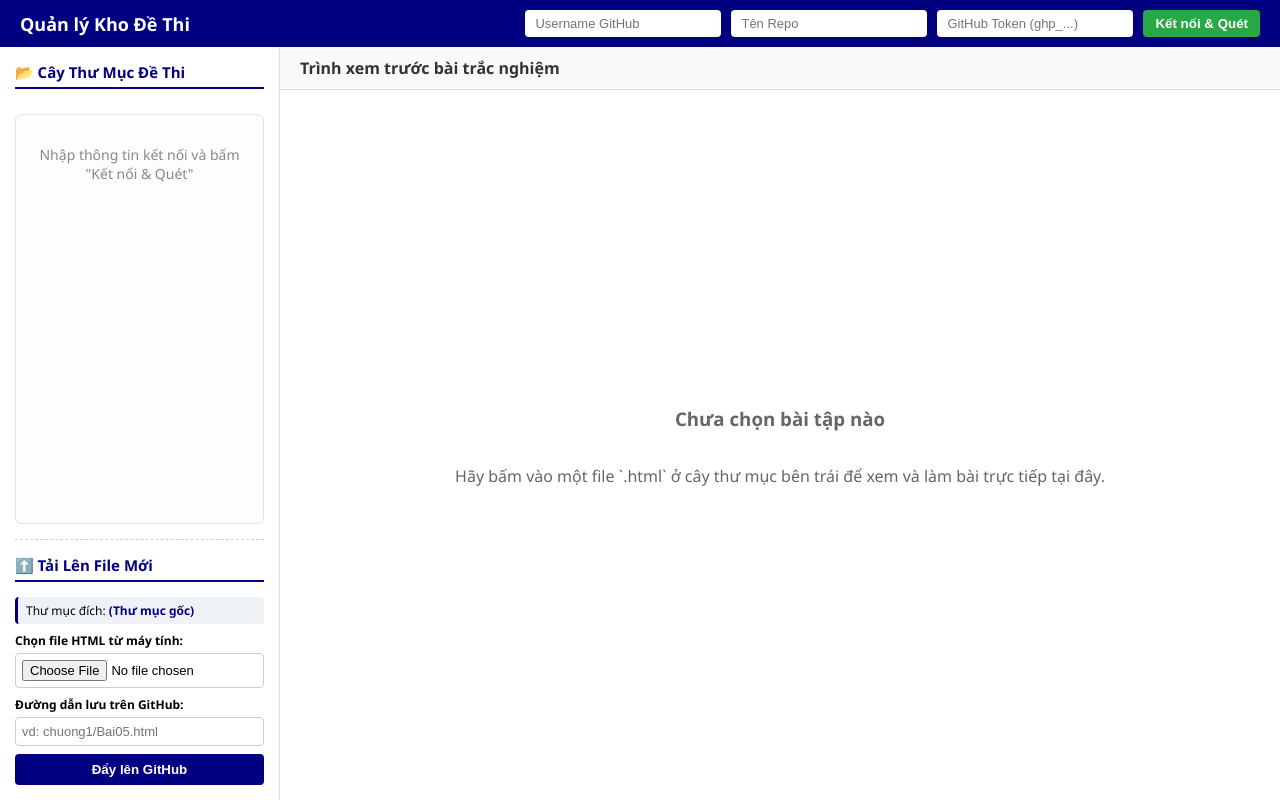
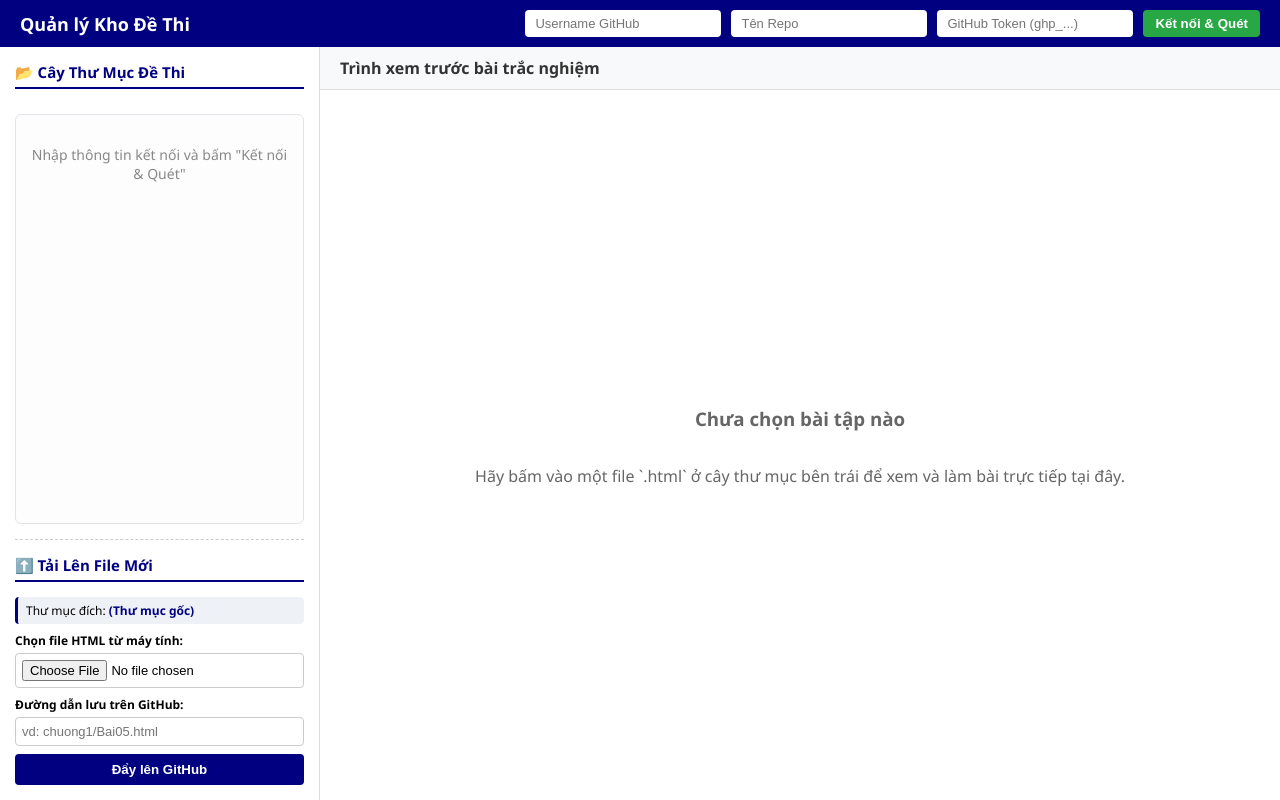
Before and after one commit to website1975/quanlybaiday, a plain HTML site: page index.html in a window 1280 px wide. Drawn offline with Linux system fonts and the light colour scheme.

Commit message:
Increase left panel width from 280px to 320px

```diff
--- a/index.html
+++ b/index.html
@@ -20,7 +20,7 @@
         .main-container { display: flex; flex: 1; overflow: hidden; }
 
         /* Panel Trái */
-        .left-panel { width: 280px; background: #fff; border-right: 1px solid #ddd; display: flex; flex-direction: column; padding: 15px; overflow-y: auto; }
+        .left-panel { width: 320px; background: #fff; border-right: 1px solid #ddd; display: flex; flex-direction: column; padding: 15px; overflow-y: auto; }
         .left-panel h3 { font-size: 15px; color: #000080; margin-top: 0; border-bottom: 2px solid #000080; padding-bottom: 5px; }
 
         /* Panel Phải */
```
